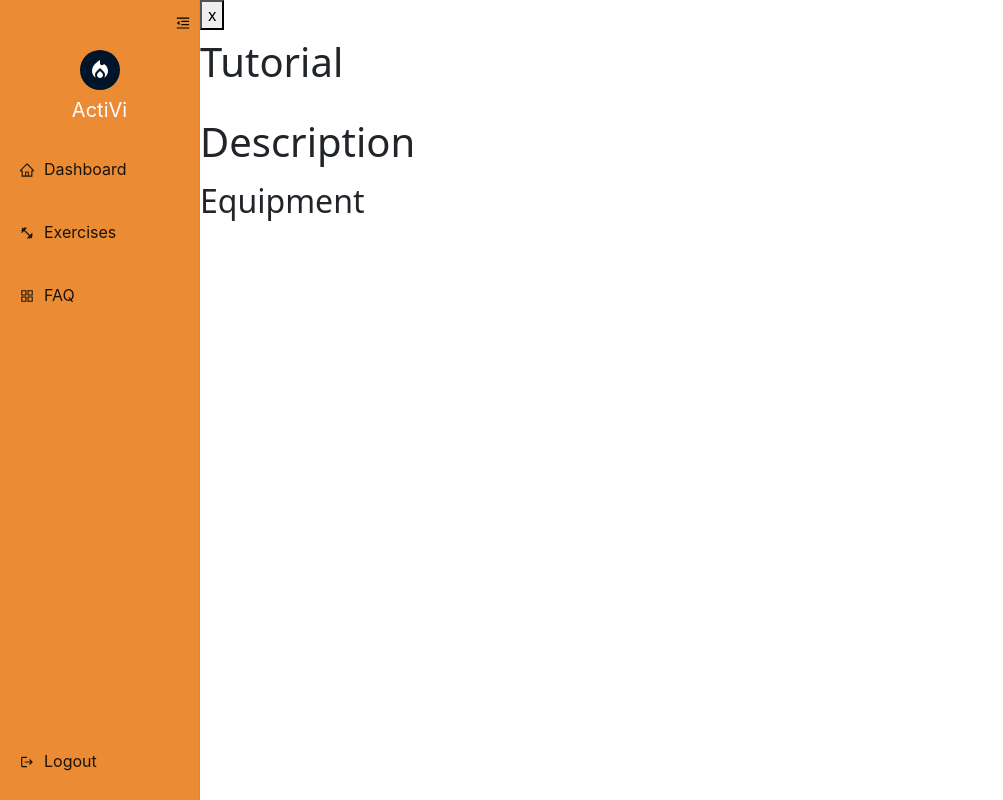
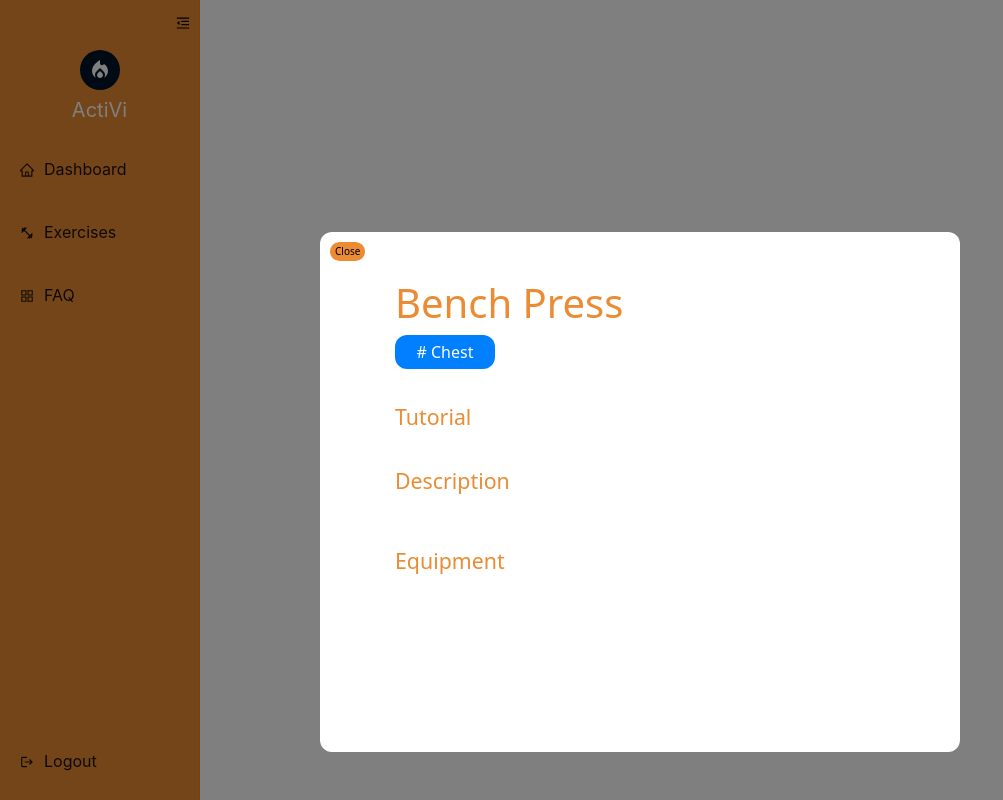
Before and after one commit to rlitoncs/ActiVi, a React (Create React App) app in the folder frontend/: page /exercise-modal in a window 1280 px wide. Shown: the whole page, without its empty margins (0-1003 px from the left). Built offline with nearby package versions, Linux system fonts and the light colour scheme.

Commit message:
edit on styling

```diff
--- a/frontend/src/components/pages/ExerciseModal.jsx
+++ b/frontend/src/components/pages/ExerciseModal.jsx
@@ -2,6 +2,7 @@ import { useState, useEffect } from 'react';
 import Exercises from './Exercises';
 import WorkoutList from '../WorkoutList';
 import useExerciseModal from '../../hooks/useExerciseModal';
+import Modal from '../../styles/pages/Modal.scss'
 import 'bootstrap/dist/css/bootstrap.min.css';
 import '../../styles/pages/Dashboard.scss';
 
@@ -15,32 +16,35 @@ const ExerciseModal = ({
 
   return (
     <div className='exercise-modal-container'>
-      <button className='exercise-modal_close-button' onClick={closeModal}>
-        x
-      </button>
+      <button className='exercise-modal_close-button'onClick={closeModal}>Close</button>
 
       <div className='exercise-modal_exercises'>
-        <h1>{}</h1>
+        <h1>Bench Press</h1>
       </div>
 
       <div className='exercise-modal_muscle_group'>
         <div>
-          {}
-          </div>
+          # Chest
+        </div>
       </div>
 
+      <br></br>
+
       <div className='exercise-modal_video_url'>
-        <h1>Tutorial</h1>
-        <img></img>
+        <div>Tutorial</div>
       </div>
+
+      <br></br>
 
       <div className='exercise-modal_exercises'>
         <div classname='exercise-modal_description'></div>
-        <h1>Description</h1>
+        <div>Description</div>
         <p>{}</p>
-        <h2>Equipment</h2>
+        <br></br>
+        <div>Equipment</div>
         <p>{}</p>
       </div>
+
     </div>
   );
 };
--- a/frontend/src/styles/pages/ExerciseModal.scss
+++ /dev/null
@@ -1,52 +0,0 @@
-.exercise-modal-container {
-  display: flex;
-  justify-content: space-evenly;
-  align-items: center;
-  position: fixed;
-  z-index: 1000;
-  left: 50px;
-  top: 50px;
-  width: 75%;
-  height: 75%;
-  overflow: auto;
-  background-color: rgba(0, 0, 0, 0.4);
-}
-
-.exercise-modal_description,
-.exercise-modal_exercises,
-.exercise-modal_equipment,
-.exercise-modal_video_url {
-  background-color: white;
-  padding: 20px;
-  border-radius: 10px;
-  width: 80%;
-  max-width: 500px;
-  text-align: center;
-}
-
-.exercise-modal_close-button {
-  position: absolute;
-  right: 10px;
-  top: 10px;
-  font-size: 24px;
-  cursor: pointer;
-}
-
-.exercise-modal_muscle_group {
-  background-color: #f4511e;
-  border: none;
-  color: white;
-  padding: 16px 32px;
-  text-align: center;
-  font-size: 16px;
-  margin: 4px 2px;
-  opacity: 0.6;
-  transition: 0.3s;
-  display: inline-block;
-  text-decoration: none;
-  cursor: pointer;
-}
-
-.exercise-modal_muscle_group:hover {
-  opacity: 1;
-}
--- /dev/null
+++ b/frontend/src/styles/pages/Modal.scss
@@ -0,0 +1,65 @@
+.exercise-modal-container {
+  background-color: white;
+  box-shadow: 0 0 0 50vmax rgba(0,0,0,.5);
+  position: absolute;
+  top: 55%;
+  left: 50%;
+  transform: translate(-50%, -40%);
+  height: 65%;
+  width: 50%;
+  overflow-y: scroll;
+  border-radius: 12px;
+}
+
+.exercise-modal_description,
+.exercise-modal_exercises,
+.exercise-modal_equipment {
+  margin-left: 75px;
+  margin-top: 8px;
+  color: #EB8C34;
+  font-size: 16pt;
+}
+
+.exercise-modal_video_url{
+  margin-left: 75px;
+  margin-top: 8px;
+  color: #EB8C34;
+  font-size: 16pt;
+}
+
+.exercise-modal_close-button {
+  background-color: #EB8C34;
+  border: none;
+  border-radius: 16px;
+  color: black;
+  padding: 2px 5px;
+  font-size: 10px;
+  text-align: center;
+  margin: 10px 10px;
+  cursor: pointer;
+}
+
+.exercise-modal_close-button:hover{
+  border: 2px;
+  background-color: #ddd;
+  color: white;
+  opacity: 1;
+}
+
+.exercise-modal_muscle_group {
+  background-color: #007FFF;
+  border-radius: 12px;
+  width: 100px;
+  color: white;
+  padding: 5px 10px;
+  text-align: center;
+  margin-left: 75px;
+  margin-top: 8px;
+  cursor: pointer;
+}
+
+.exercise-modal_muscle_group:hover {
+  opacity: 1;
+  background-color: #ddd;
+  color: white;
+}
```
